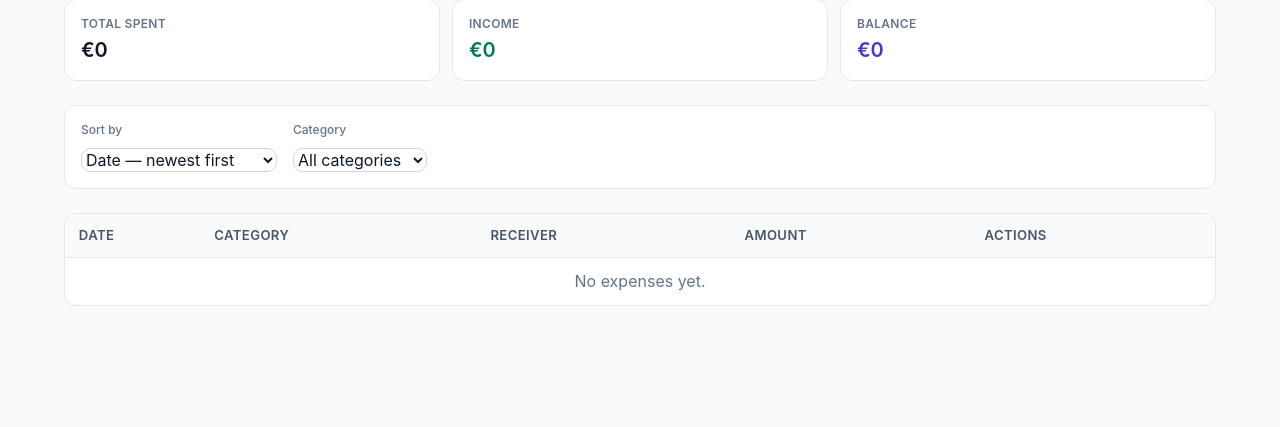
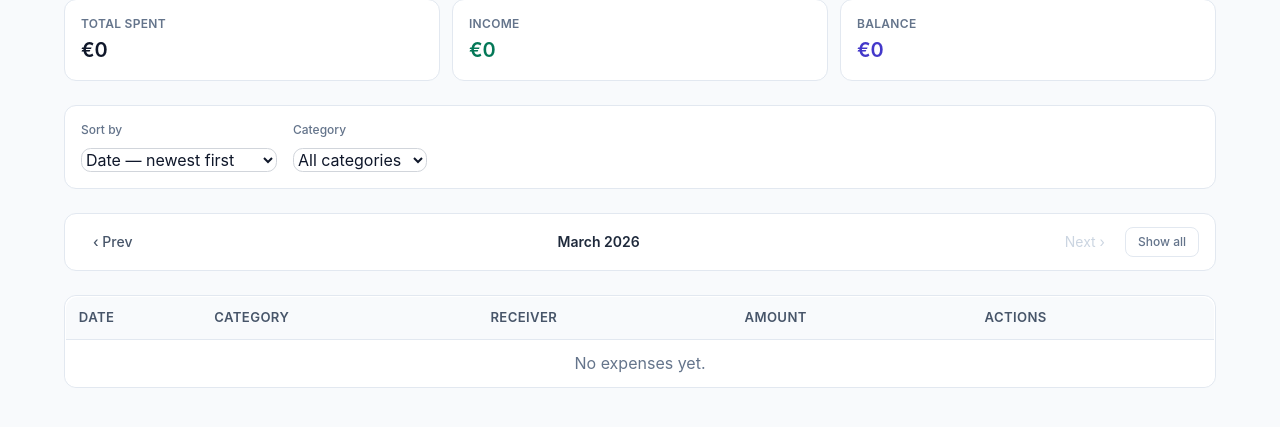
Before and after one commit to andomm/expense-tracker, a Django app: page /expenses/ in a window 1280 px wide. Shown: the part 201-628 px from the top of the page. Run offline with Django 5.2, Linux system fonts and the light colour scheme; the visitor is signed in with stand-in values (Sample User, id 1); data comes from the database, SQL or seed files in the repository; data that the repository does not hold is empty; some libraries are stand-ins or nearby versions.

Commit message:
feat: month filte for expense list view

```diff
--- a/expense_tracker/expenses/templates/expenses/expense_list.html
+++ b/expense_tracker/expenses/templates/expenses/expense_list.html
@@ -46,6 +46,11 @@
 
 	<div class="rounded-xl border border-slate-200 bg-white p-4">
 		<form method="get" id="sort-form" class="flex flex-wrap items-end gap-4">
+			{% if not is_all %}
+				<input type="hidden" name="month" value="{{ active_month_str }}">
+			{% else %}
+				<input type="hidden" name="month" value="all">
+			{% endif %}
 			<div class="flex flex-col gap-1">
 				<label for="id_order_by" class="text-xs font-medium text-slate-500">Sort by</label>
 				{{ form.order_by }}
@@ -58,10 +63,43 @@
 		{% if active_category %}
 			<p class="mt-3 text-sm text-slate-600">
 				Filtered by: <span class="font-semibold text-indigo-700">{{ active_category }}</span>
-				<a href="{% url 'expense_list' %}" class="ml-2 text-slate-400 hover:text-red-500" title="Clear filter">✕ clear</a>
+				<a href="{% url 'expense_list' %}{% if not is_all %}?month={{ active_month_str }}{% endif %}" class="ml-2 text-slate-400 hover:text-red-500" title="Clear filter">✕ clear</a>
 			</p>
 		{% endif %}
 	</div>
+
+	{% with order_param=request.GET.order_by cat_param=request.GET.category_filter %}
+	<div class="flex items-center justify-between rounded-xl border border-slate-200 bg-white px-4 py-3">
+		<a href="?month={{ prev_month_str }}{% if order_param %}&order_by={{ order_param }}{% endif %}{% if cat_param %}&category_filter={{ cat_param }}{% endif %}"
+		   class="flex items-center gap-1 rounded-lg px-3 py-1.5 text-sm font-medium text-slate-600 hover:bg-slate-100">
+			‹ Prev
+		</a>
+		<span class="text-sm font-semibold text-slate-800">
+			{% if is_all %}All time{% else %}{{ active_month_label }}{% endif %}
+		</span>
+		<div class="flex items-center gap-2">
+			{% if not is_current_month and not is_all %}
+				<a href="?month={{ next_month_str }}{% if order_param %}&order_by={{ order_param }}{% endif %}{% if cat_param %}&category_filter={{ cat_param }}{% endif %}"
+				   class="flex items-center gap-1 rounded-lg px-3 py-1.5 text-sm font-medium text-slate-600 hover:bg-slate-100">
+					Next ›
+				</a>
+			{% else %}
+				<span class="px-3 py-1.5 text-sm text-slate-300">Next ›</span>
+			{% endif %}
+			{% if is_all %}
+				<a href="?month={% now "Y-m" %}{% if order_param %}&order_by={{ order_param }}{% endif %}{% if cat_param %}&category_filter={{ cat_param }}{% endif %}"
+				   class="rounded-lg border border-indigo-200 px-3 py-1.5 text-xs font-medium text-indigo-600 hover:bg-indigo-50">
+					Current month
+				</a>
+			{% else %}
+				<a href="?month=all{% if order_param %}&order_by={{ order_param }}{% endif %}{% if cat_param %}&category_filter={{ cat_param }}{% endif %}"
+				   class="rounded-lg border border-slate-200 px-3 py-1.5 text-xs font-medium text-slate-500 hover:bg-slate-50">
+					Show all
+				</a>
+			{% endif %}
+		</div>
+	</div>
+	{% endwith %}
 
 	<div class="overflow-x-auto rounded-xl border border-slate-200 bg-white">
 		<table class="expenses-table">
--- a/expense_tracker/expenses/views.py
+++ b/expense_tracker/expenses/views.py
@@ -16,6 +16,8 @@ import plotly.graph_objects as go
 from plotly.offline import plot
 from django.db.models.functions import TruncMonth
 from collections import defaultdict
+from datetime import date
+from calendar import monthrange
 
 NON_EXPENSE_CATEGORY_TYPES = (
     Category.CATEGORY_TYPE_SAVING,
@@ -252,7 +254,14 @@ def expenses_per_month(request):
     )
 
 
-@login_required
+def _add_months(d, months):
+    """Return a date shifted by `months` from d."""
+    month = d.month - 1 + months
+    year = d.year + month // 12
+    month = month % 12 + 1
+    return date(year, month, 1)
+
+
 def expense_list(request):
     form = SortForm(request.GET or None, user=request.user)
     order_by = "-date"  # default order
@@ -263,7 +272,31 @@ def expense_list(request):
         order_by = form.cleaned_data.get("order_by") or "-date"
         category_filter_value = form.cleaned_data.get("category_filter") or ""
 
+    # --- Month filter ---
+    today = date.today()
+    month_param = request.GET.get("month", "")
+    is_all = month_param == "all"
+
+    active_month_date = today.replace(day=1)  # first day of active month
+    if not is_all and month_param:
+        try:
+            active_month_date = date.fromisoformat(month_param + "-01")
+        except ValueError:
+            pass  # fall back to current month
+
+    prev_month_str = _add_months(active_month_date, -1).strftime("%Y-%m")
+    next_month_date = _add_months(active_month_date, 1)
+    next_month_str = next_month_date.strftime("%Y-%m")
+    is_current_month = active_month_date.year == today.year and active_month_date.month == today.month
+    active_month_label = active_month_date.strftime("%B %Y")
+
     expenses = Expense.objects.filter(user=request.user).order_by(order_by)
+
+    if not is_all:
+        expenses = expenses.filter(
+            date__year=active_month_date.year,
+            date__month=active_month_date.month,
+        )
 
     if category_filter_value == UNCATEGORIZED_SENTINEL:
         expenses = expenses.filter(category_obj__isnull=True)
@@ -307,6 +340,13 @@ def expense_list(request):
             "top_expenses": top_expenses,
             "form": form,
             "active_category": active_category,
+            # month nav
+            "active_month_label": active_month_label,
+            "active_month_str": active_month_date.strftime("%Y-%m"),
+            "prev_month_str": prev_month_str,
+            "next_month_str": next_month_str,
+            "is_current_month": is_current_month,
+            "is_all": is_all,
         },
     )
 
```
